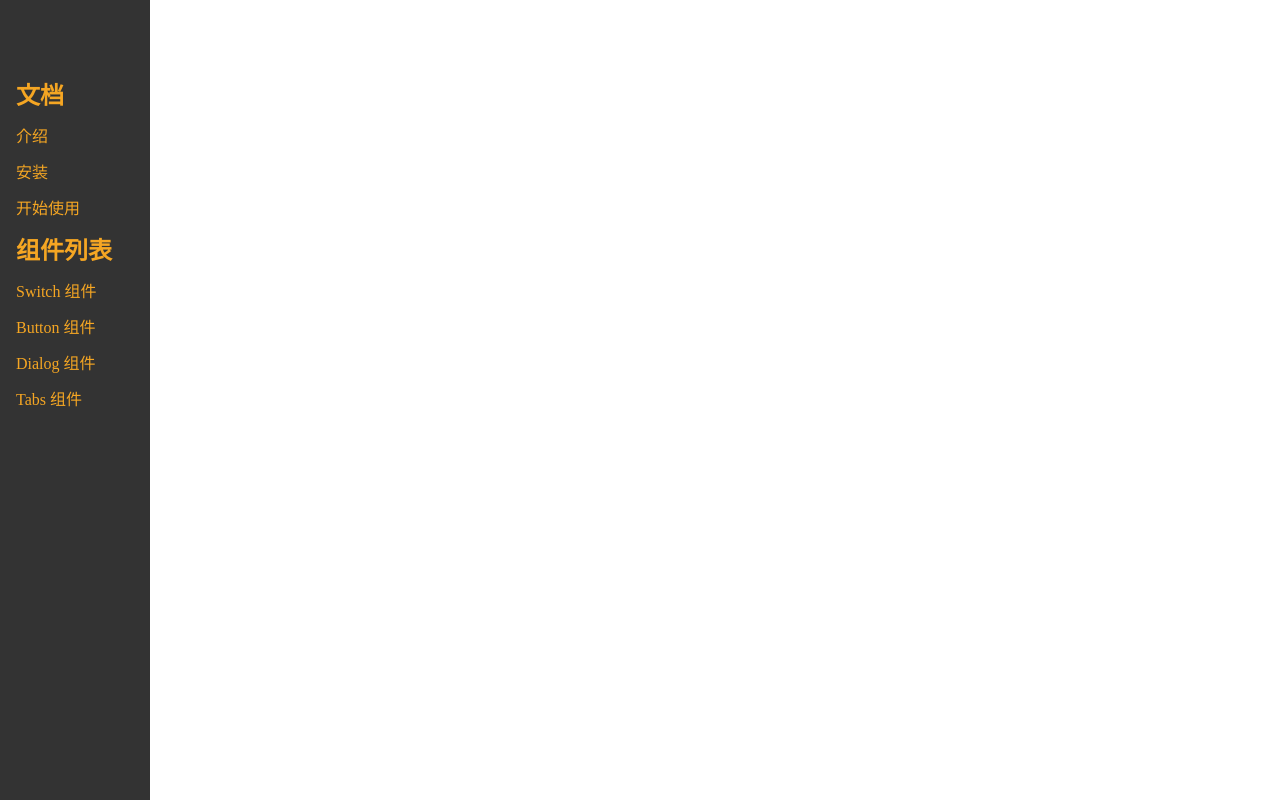
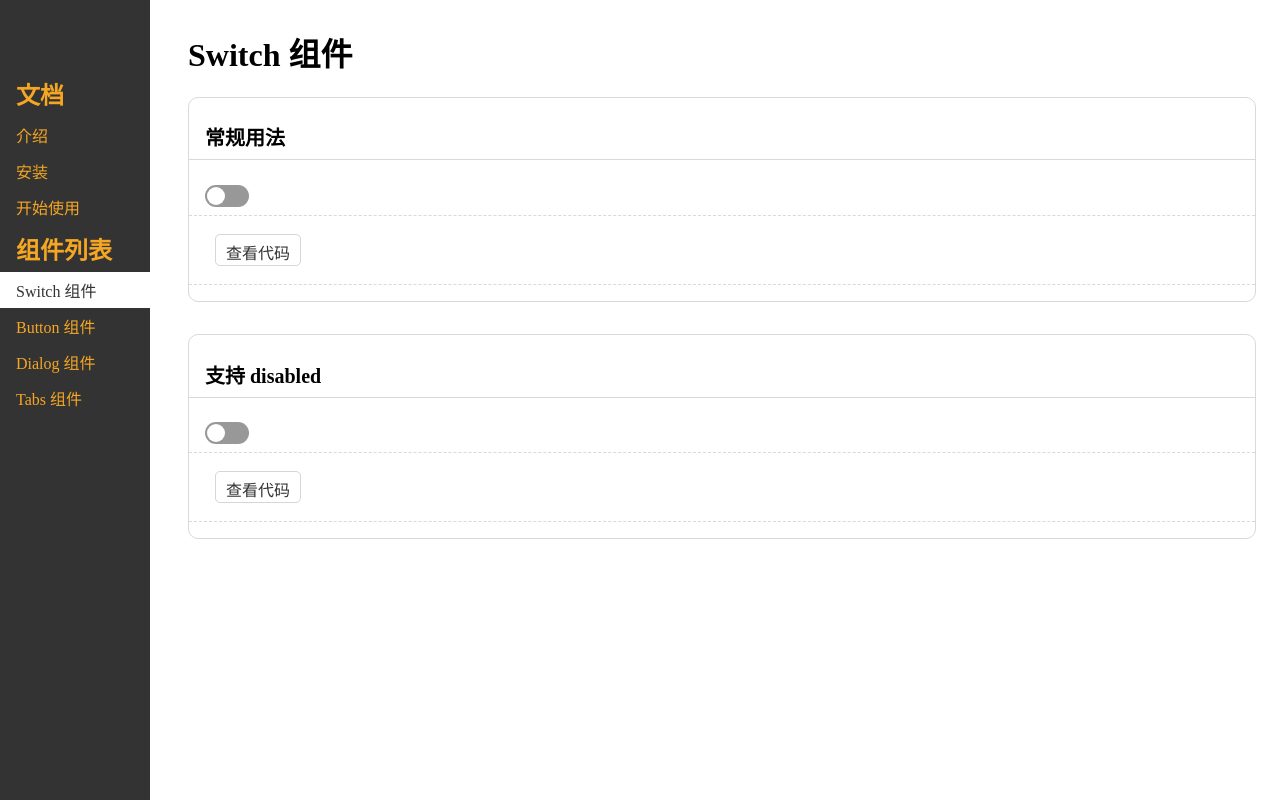
Before and after one commit to Yung-Sun/Shidan-UI, a Vue app: page /#/doc/switch in a window 1280 px wide. Before the commit this address led to /#/doc. Built offline with nearby package versions, Linux system fonts and the light colour scheme; some icons are missing.

Commit message:
小优化

```diff
--- a/src/components/SwitchDemo.vue
+++ b/src/components/SwitchDemo.vue
@@ -4,7 +4,7 @@
     <div class="demo">
       <h2>常规用法</h2>
       <div class="demo-component">
-        <Switch1Demo />
+        <component :is="Switch1Demo" />
       </div>
       <div class="demo-actions">
         <Button>查看代码</Button>
@@ -16,7 +16,7 @@
     <div class="demo">
       <h2>支持 disabled</h2>
       <div class="demo-component">
-        <Switch2Demo />
+        <component :is="Switch2Demo" />
       </div>
       <div class="demo-actions">
         <Button>查看代码</Button>
@@ -35,10 +35,9 @@
 import Switch2Demo from "./Switch2.demo.vue";
 import { ref } from "vue";
 export default {
-  components: { Switch, Button, Switch1Demo, Switch2Demo },
+  components: { Switch, Button, Switch1Demo },
   setup() {
     const bool = ref(false);
-    console.log(Switch1Demo.__sourceCode);
 
     return { bool, Switch1Demo, Switch2Demo };
   },
@@ -57,7 +56,7 @@
     border-bottom: 1px solid $border-color;
   }
   &-component {
-    padding: 16px;
+    padding: 8px 16px;
   }
   &-actions {
     padding: 8px 16px;
--- a/src/lib/Switch.vue
+++ b/src/lib/Switch.vue
@@ -33,7 +33,6 @@
   border-radius: $h/2;
   position: relative;
   display: block;
-  margin-top: 20px;
   > span {
     position: absolute;
     top: 2px;
```
